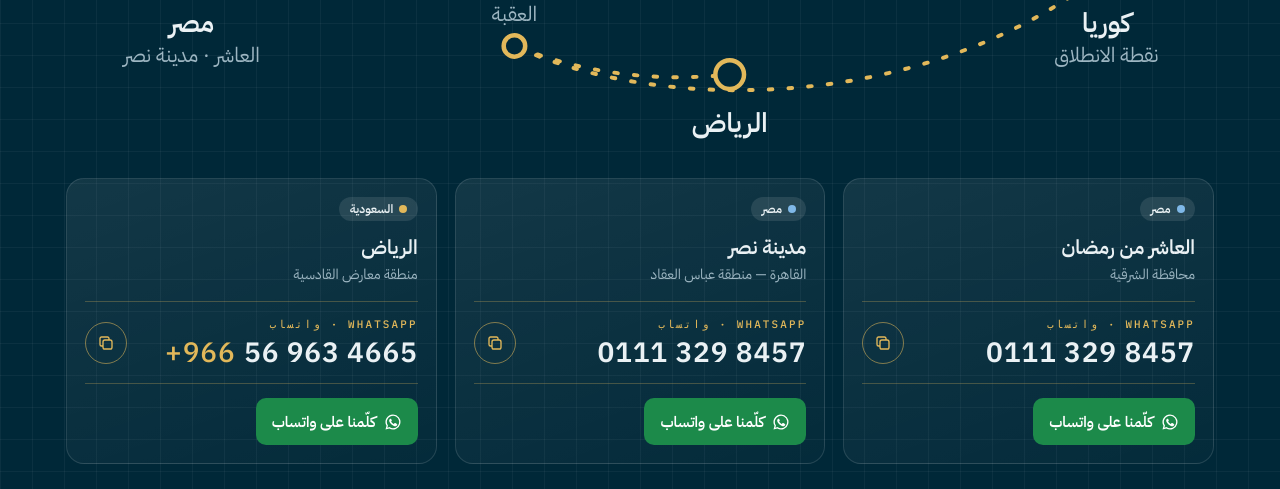
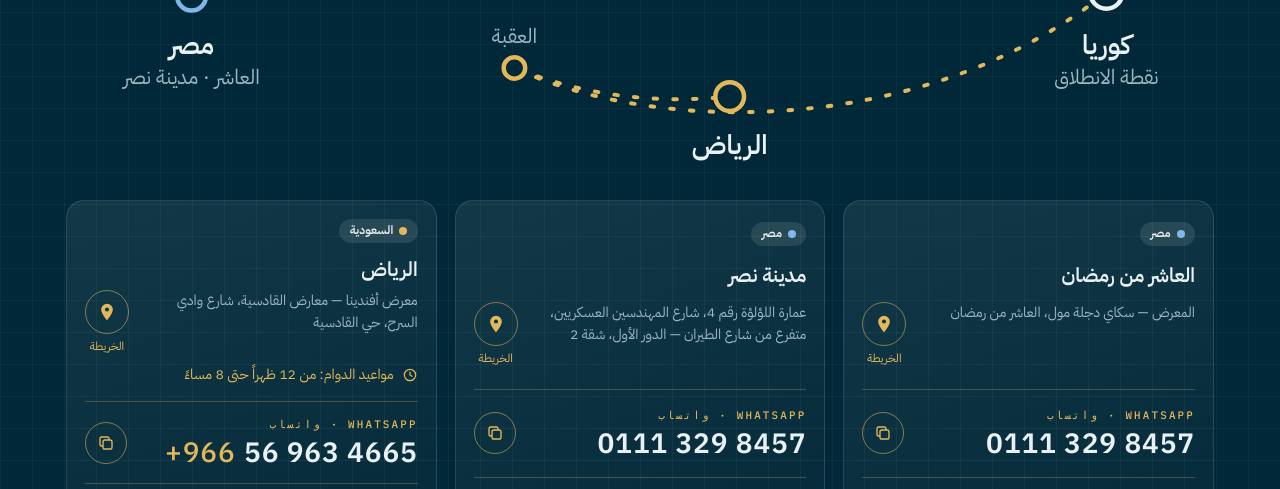
Before and after one commit to afandinacars/afandinacars.github.io, a plain HTML site: page index.html in a window 1280 px wide. Shown: the part 2495-2984 px from the top of the page. Drawn offline with Linux system fonts and the light colour scheme; a web font is replaced by a local one.

Commit message:
Sync showroom from admin copy
Co-Authored-By: Claude Opus 5.5 <noreply@anthropic.com>
Claude-Session: https://claude.ai/code/session_01JGYmkFfgJJynUMj4PpzdN2

```diff
--- a/index.html
+++ b/index.html
@@ -165,6 +165,14 @@ html{scroll-behavior:smooth}
 .ph-copy svg{width:18px;height:18px}
 .ph-copy.ok{background:var(--hero-gold);color:var(--hero-bg)}
 .b-actions .btn{flex:1;padding-block:.7rem}
+.addr{display:flex;align-items:flex-start;justify-content:space-between;gap:14px;margin-top:-6px}
+.addr .area{margin-top:0;min-width:0}
+.map-btn{flex:none;display:flex;flex-direction:column;align-items:center;gap:4px;text-decoration:none;color:var(--hero-gold);font-size:.72rem}
+.map-btn svg{width:20px;height:20px;box-sizing:content-box;padding:11px;border-radius:50%;border:1px solid rgba(226,184,90,.55);transition:background .2s ease,color .2s ease}
+.map-btn:hover svg,.map-btn:focus-visible svg{background:var(--hero-gold);color:var(--hero-bg)}
+.b-card .area{line-height:1.6}
+.hours{display:flex;align-items:center;gap:8px;font-size:.88rem;color:var(--hero-gold);margin-top:-6px}
+.hours svg{width:16px;height:16px;flex:none}
 .social{margin-top:2.25rem;display:flex;align-items:center;justify-content:space-between;gap:16px 24px;flex-wrap:wrap;padding-top:1.5rem;border-top:1px solid rgba(226,184,90,.25)}
 .social h3{font-family:var(--f-display);font-size:1.05rem;font-weight:700}
 .social h3 small{display:block;font-family:var(--f-body);font-weight:400;font-size:.82rem;color:var(--hero-muted);margin-top:2px}
@@ -407,9 +415,9 @@ dl.spec dd{font-weight:500}
 "use strict";
 const PHONES={eg:{label:"واتساب مصر",show:"01113298457",wa:"201113298457"},sa:{label:"واتساب السعودية",show:"+966 56 963 4665",wa:"966569634665"}};
 const BRANCHES={
-  "eg-10r":{name:"مصر — العاشر من رمضان",short:"العاشر من رمضان",phone:"eg"},
-  "eg-nasr":{name:"مصر — مدينة نصر (عباس العقاد)",short:"مدينة نصر",phone:"eg"},
-  "sa-ryd":{name:"السعودية — الرياض (معارض القادسية)",short:"الرياض",phone:"sa"},
+  "eg-10r":{name:"مصر — العاشر من رمضان (سكاي دجلة مول)",short:"العاشر من رمضان",phone:"eg"},
+  "eg-nasr":{name:"مصر — مدينة نصر (شارع الطيران)",short:"مدينة نصر",phone:"eg"},
+  "sa-ryd":{name:"السعودية — الرياض (معارض القادسية، شارع وادي السرح)",short:"الرياض",phone:"sa"},
   "kr":{name:"في كوريا — جاهزة للشحن",short:"في كوريا",phone:"both"}
 };
 const BODY={sedan:"سيدان",suv:"SUV",van:"فان / عائلية",hatch:"هاتشباك",pickup:"بيك أب"};
@@ -577,11 +585,12 @@ $("heroCta").append(
 /* branches */
 const COPY_ICON=["0 0 24 24",'<rect x="8" y="8" width="12" height="12" rx="2.5" fill="none" stroke="currentColor" stroke-width="1.8"/><path d="M16 8V6a2 2 0 0 0-2-2H6a2 2 0 0 0-2 2v8a2 2 0 0 0 2 2h2" fill="none" stroke="currentColor" stroke-width="1.8"/>'];
 const CHECK_ICON=["0 0 24 24",'<path d="M5 12.5l4.5 4.5L19 7.5" fill="none" stroke="currentColor" stroke-width="2.2" stroke-linecap="round" stroke-linejoin="round"/>'];
+const CLOCK_ICON=["0 0 24 24",'<circle cx="12" cy="12" r="8.5" fill="none" stroke="currentColor" stroke-width="1.8"/><path d="M12 7.5V12l3 2" fill="none" stroke="currentColor" stroke-width="1.8" stroke-linecap="round"/>'];
 const PRETTY={eg:[null,"0111 329 8457"],sa:["+966","56 963 4665"]};
 const BR_CARDS=[
-  {key:"eg-10r",country:"eg",title:"العاشر من رمضان",area:"محافظة الشرقية"},
-  {key:"eg-nasr",country:"eg",title:"مدينة نصر",area:"القاهرة — منطقة عباس العقاد"},
-  {key:"sa-ryd",country:"sa",title:"الرياض",area:"منطقة معارض القادسية"}
+  {key:"eg-10r",country:"eg",title:"العاشر من رمضان",area:"المعرض — سكاي دجلة مول، العاشر من رمضان",map:"https://maps.app.goo.gl/2WLDDV6Btap64yEeA"},
+  {key:"eg-nasr",country:"eg",title:"مدينة نصر",area:"عمارة اللؤلؤة رقم 4، شارع المهندسين العسكريين، متفرع من شارع الطيران — الدور الأول، شقة 2",map:"https://maps.app.goo.gl/9EWF8uziYXGTVt4z8"},
+  {key:"sa-ryd",country:"sa",title:"الرياض",area:"معرض أفندينا — معارض القادسية، شارع وادي السرح، حي القادسية",map:"https://maps.app.goo.gl/53H6gRAoYXiS9xPLA",hours:"مواعيد الدوام: من 12 ظهراً حتى 8 مساءً"}
 ];
 for(const b of BR_CARDS){
   const p=PHONES[b.country],[cc,rest]=PRETTY[b.country];
@@ -595,7 +604,10 @@ for(const b of BR_CARDS){
   });
   $("branchList").append(h("article",{class:"b-card"},
     h("div",{class:"b-top"},h("span",{class:"b-chip"},h("i",{style:"background:"+(b.country==="eg"?"#7FB8E8":"var(--hero-gold)")}),b.country==="eg"?"مصر":"السعودية")),
-    h("h3",null,b.title),h("div",{class:"area"},b.area),
+    h("h3",null,b.title),
+    h("div",{class:"addr"},h("div",{class:"area"},b.area),
+      /^https:\/\//.test(b.map||"")?h("a",{class:"map-btn",href:b.map,target:"_blank",rel:"noopener","aria-label":"افتح لوكيشن فرع "+b.title+" على الخريطة",title:"اللوكيشن على الخريطة"},svg(ICON.pin),h("span",null,"الخريطة")):null),
+    b.hours?h("div",{class:"hours"},svg(CLOCK_ICON),b.hours):null,
     h("div",{class:"phone"},h("div",{class:"ph-text"},h("span",{class:"ph-label"},"WHATSAPP · واتساب"),num),copyBtn),
     h("div",{class:"b-actions"},h("a",{class:"btn btn-wa",href:waLink(b.country),target:"_blank",rel:"noopener"},svg(ICON.wa),"كلّمنا على واتساب"))));
 }
```
